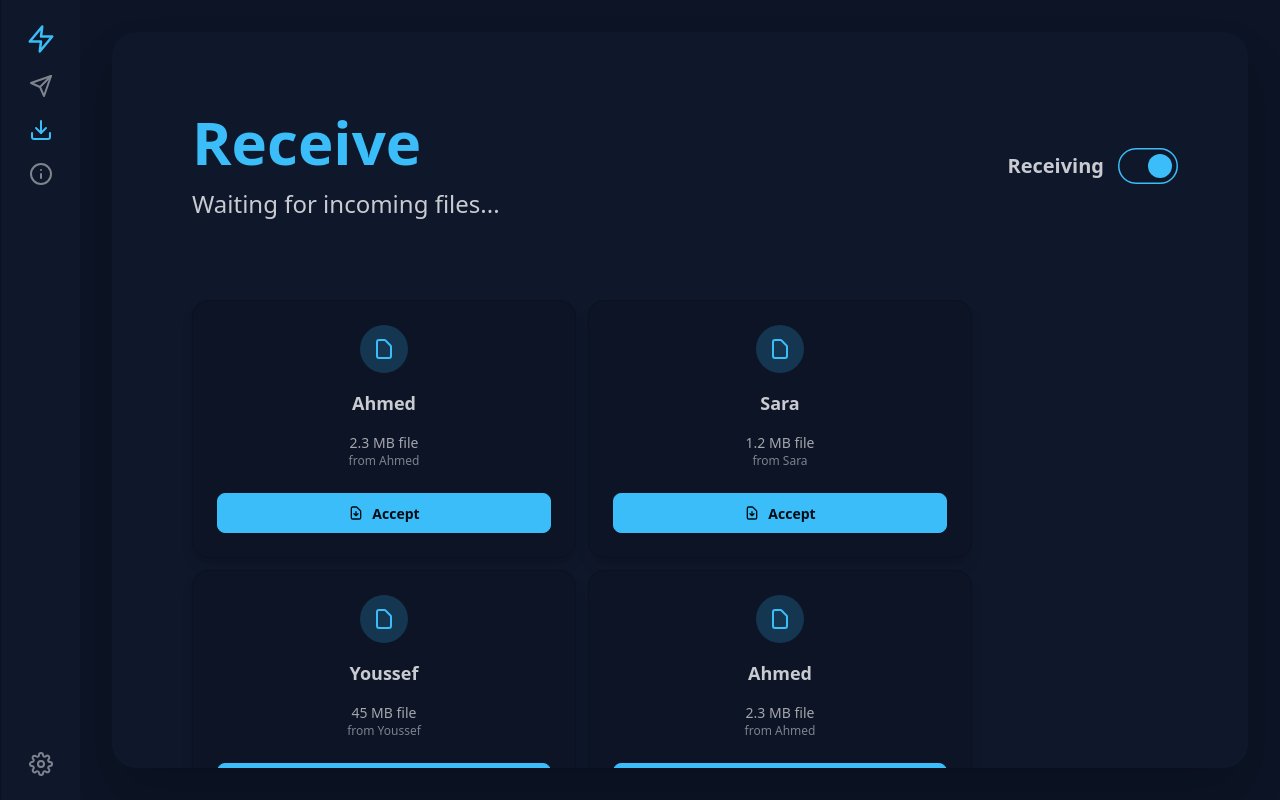
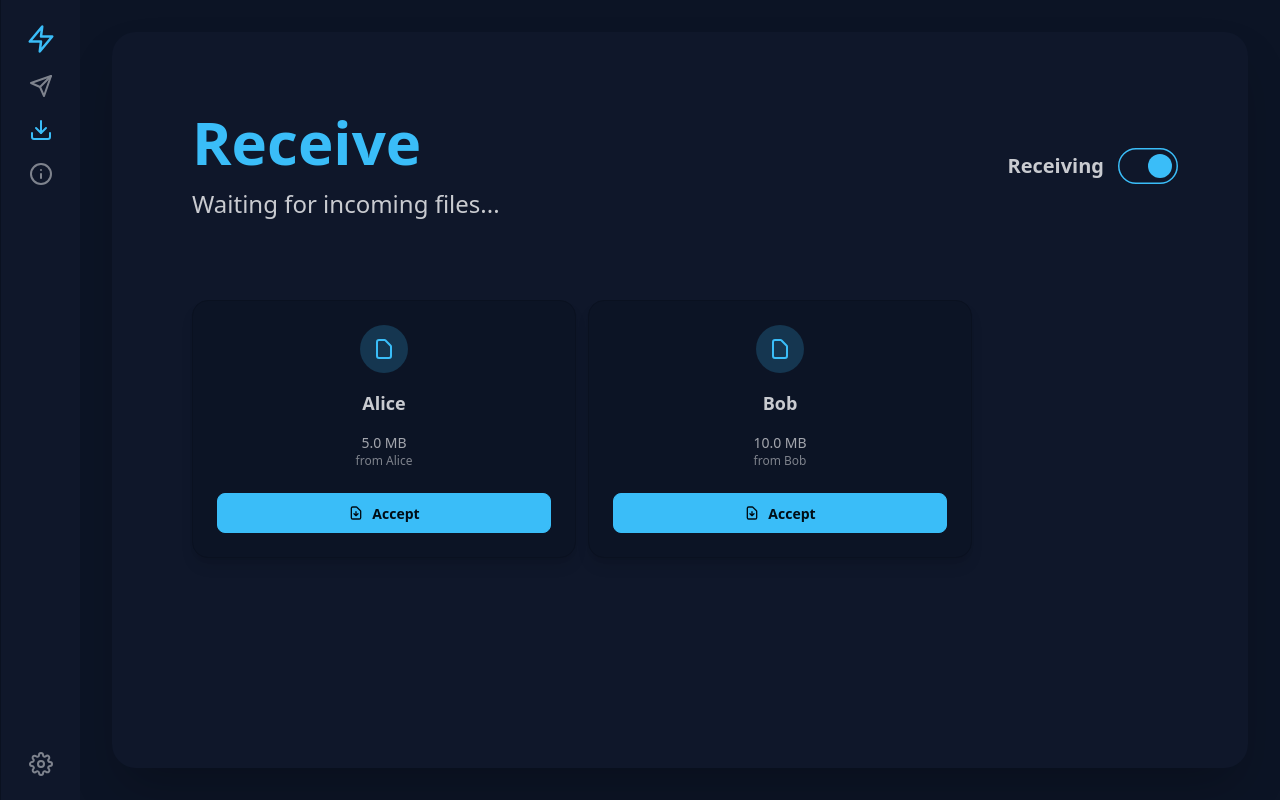
Before and after one commit to bouajilaProg/sendux, a React (Vite) app: page /recieve in a window 1280 px wide. Built offline with nearby package versions, Linux system fonts and the light colour scheme.

Commit message:
feat(ui): update packages sent to have size in mb instead of number of files

```diff
--- a/src/components/RX/FileItem.tsx
+++ b/src/components/RX/FileItem.tsx
@@ -3,9 +3,9 @@ import clsx from 'clsx';
 
 type FileItemProps = {
   sender: string;
-  size: string;
+  size: number; // taille en Mo
   onAccept?: () => void;
-  onReject?: () => void; // You can remove this from props if unused
+  onReject?: () => void; // Peut être retiré si inutilisé
   onComplete?: () => void;
 };
 
@@ -13,8 +13,6 @@ const FileItem = ({ sender, size, onAccept, onReject, onComplete }: FileItemProp
   const [state, setState] = useState<'default' | 'transferring' | 'done'>('default');
   const [progress, setProgress] = useState(0);
   const [hidden, setHidden] = useState(false);
-
-  const sizeMb = parseFloat(size);
 
   useEffect(() => {
     if (state !== 'transferring') return;
@@ -95,7 +93,7 @@ const FileItem = ({ sender, size, onAccept, onReject, onComplete }: FileItemProp
           {state === 'transferring' ? (
             <div className="text-center">
               <p className="text-sm text-base-content/70 mb-1">
-                {Math.max(0, (sizeMb * (1 - progress / 100))).toFixed(1)} MB remaining
+                {Math.max(0, (size * (1 - progress / 100))).toFixed(1)} MB remaining
               </p>
               <div className="text-xs text-primary font-medium">
                 {progress.toFixed(0)}% complete
@@ -104,11 +102,11 @@ const FileItem = ({ sender, size, onAccept, onReject, onComplete }: FileItemProp
           ) : state === 'done' ? (
             <div className="text-center">
               <p className="text-sm font-medium text-success">Transfer complete!</p>
-              <p className="text-xs text-base-content/60">{size} downloaded</p>
+              <p className="text-xs text-base-content/60">{size.toFixed(1)} MB downloaded</p>
             </div>
           ) : (
             <div className="text-center">
-              <p className="text-sm text-base-content/80">{size} file</p>
+              <p className="text-sm text-base-content/80">{size.toFixed(1)} MB</p>
               <p className="text-xs text-base-content/60">from {sender}</p>
             </div>
           )}
--- a/src/lib/types.ts
+++ b/src/lib/types.ts
@@ -1,3 +1,5 @@
+import PackageSent from "./types/packagesSent";
 import User from "./types/users";
 
 export type { User };
+export type { PackageSent };
--- /dev/null
+++ b/src/lib/types/packagesSent.ts
@@ -0,0 +1,7 @@
+export default interface PackageSent {
+  id: string,
+  sender: string,
+  size: number,
+  sentSize: number,
+  status: 'default' | 'transferring' | 'done',
+}
--- a/src/pages/RXPage.tsx
+++ b/src/pages/RXPage.tsx
@@ -1,14 +1,35 @@
-import { useState } from 'react';
+import { useEffect, useState } from 'react';
 import FileItem from '../components/RX/FileItem';
+import { PackageSent } from '../lib/types';
 
 function RXPage() {
   const [receiving, setReceiving] = useState(true);
+  const [packages, setPackages] = useState<PackageSent[]>([])
 
-  const items = [
-    { id: 1, sender: 'Ahmed', size: '2.3 MB' },
-    { id: 2, sender: 'Sara', size: '1.2 MB' },
-    { id: 3, sender: 'Youssef', size: '45 MB' },
-  ];
+  function GetPackageSent() {
+    setPackages([
+      {
+        id: '1',
+        sender: 'Alice',
+        size: 5,
+        sentSize: 0,
+        status: 'default',
+      },
+      {
+        id: '2',
+        sender: 'Bob',
+        size: 10,
+        sentSize: 0,
+        status: 'default',
+      },
+    ]);
+  }
+
+  useEffect(() => {
+    GetPackageSent()
+  }, [])
+
+
 
   return (
     <div className=" bg-base-200 flex items-center h-screen justify-center p-8">
@@ -33,15 +54,15 @@ function RXPage() {
 
         {/* File List */}
         <div className="flex flex-wrap gap-3 ">
-          {items.length > 0 ? (
-            items.concat(items).map((item) => (
+          {packages.length > 0 ? (
+            packages.map((packageItem) => (
               <FileItem
-                key={item.id}
-                sender={item.sender}
-                size={item.size}
-                onAccept={() => console.log(`Accepted from ${item.sender}`)}
-                onReject={() => console.log(`Rejected from ${item.sender}`)}
-                onComplete={() => console.log(`Completed transfer from ${item.sender}`)}
+                key={packageItem.id}
+                sender={packageItem.sender}
+                size={packageItem.size}
+                onAccept={() => console.log(`Accepted from ${packageItem.sender}`)}
+                onReject={() => console.log(`Rejected from ${packageItem.sender}`)}
+                onComplete={() => console.log(`Completed transfer from ${packageItem.sender}`)}
               />
             ))
           ) : (
```
